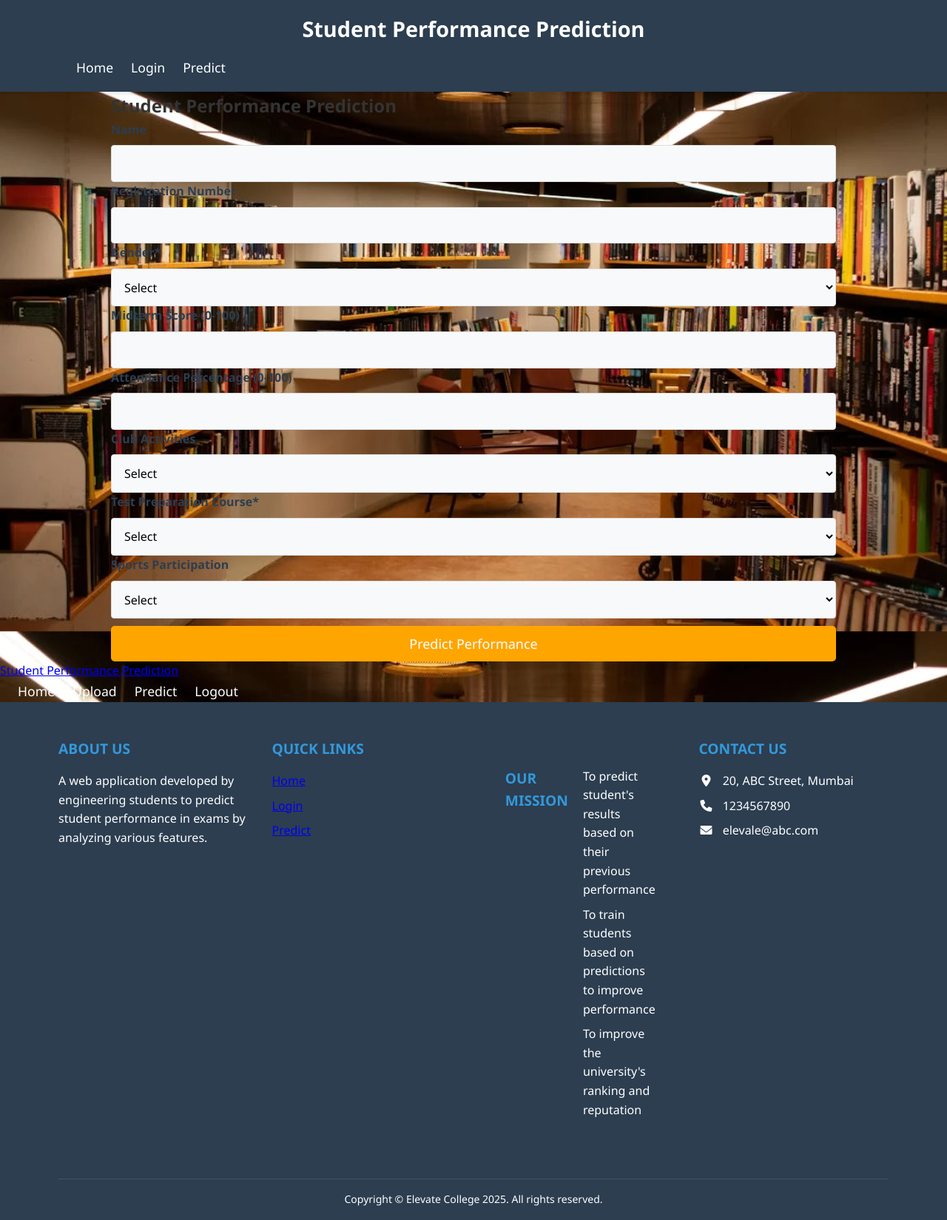
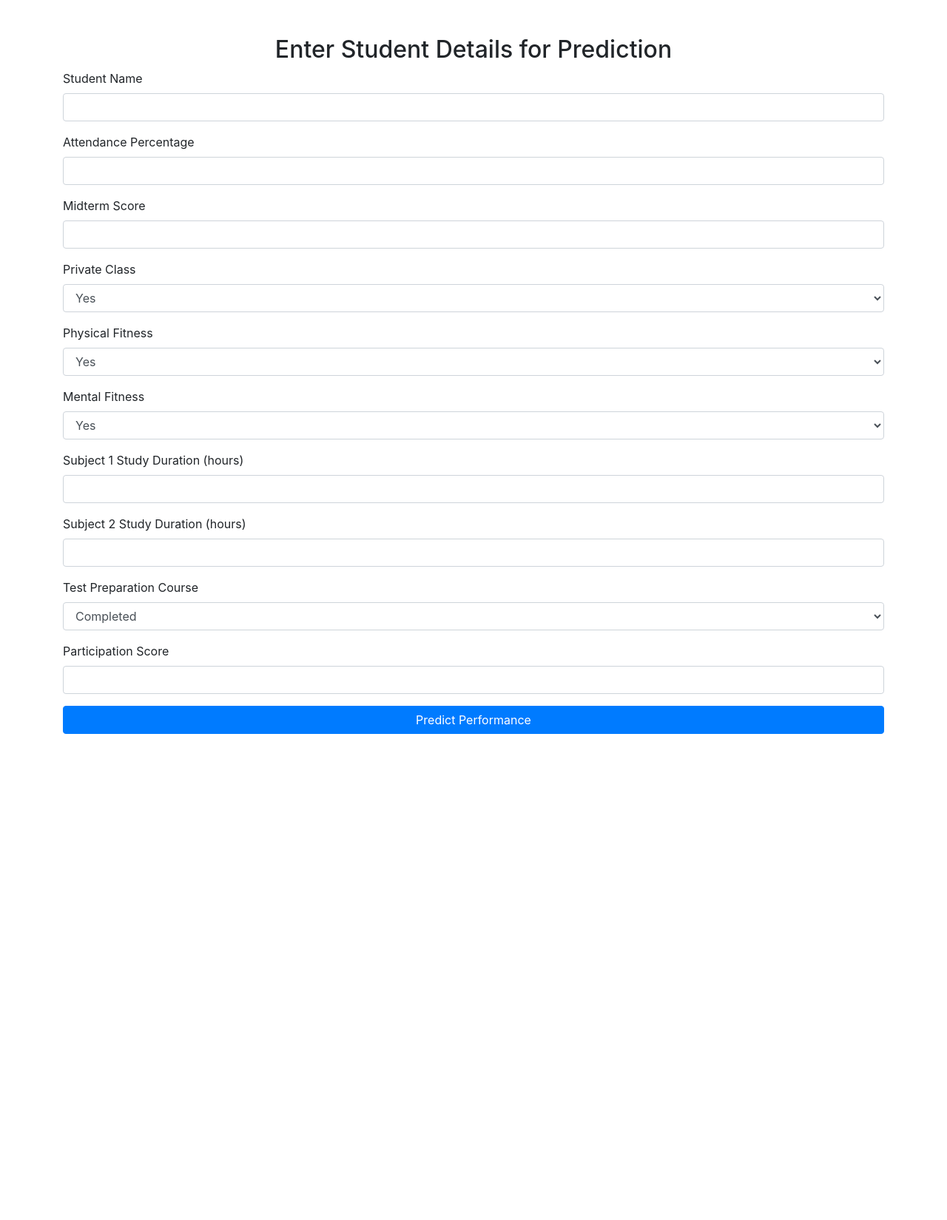
Before and after one commit to Priyathevar26/Predicting-Student-Performance, a Flask app: page /predict in a window 1280 px wide. Shown: the whole page at 74% size. After the commit the page ends 992 px from the top, so only its background shows below. Run offline with Flask 3, Linux system fonts and the light colour scheme; the visitor is signed in with stand-in values (Sample User, id 1); some libraries are stand-ins or nearby versions.

Commit message:
prediction commit

```diff
--- a/Predicting-Student-Performance-Using-Machine-Learning/app.py
+++ b/Predicting-Student-Performance-Using-Machine-Learning/app.py
@@ -156,24 +156,16 @@ def predict():
             model_path = os.path.join(app.config['UPLOAD_FOLDER'], f"model_{session.get('current_file_id')}.pkl")
             model_data = joblib.load(model_path)
             model = model_data['model']
+            trained_features = model_data['features']
 
-            # Prepare features in EXACT order used during training
-            features = [
-                student_data['attendance_percent'],
-                student_data['midterm_score'],
-                student_data['private_class'],
-                student_data['physical_fitness'],
-                student_data['mental_fitness'],
-                student_data['subject1_duration'],
-                student_data['subject2_duration'],
-                student_data['test_preparation_course'],
-                student_data['participation_score']
-            ]
+            # Prepare features in the exact order used during training
+            features = [student_data[feature] for feature in trained_features]
 
             # Validate feature count
-            if len(features) != 9:
-                raise ValueError(f"Expected 9 features, got {len(features)}")
+            if len(features) != len(trained_features):
+                raise ValueError(f"Expected {len(trained_features)} features, got {len(features)}")
 
+            # Make prediction
             prediction = model.predict([features])[0]
 
             # Performance evaluation
@@ -182,11 +174,12 @@ def predict():
                 feedback = "Your performance is excellent! Keep up the good work."
             elif prediction >= 60:
                 performance = "Good"
-                feedback = "According to our analysis, your performance is good. You just need to practise enough to remain in touch with the subjects and not lose your hold. Keep it up."
+                feedback = "Your performance is good. Keep practising!"
             else:
                 performance = "Needs Improvement"
-                feedback = "Your performance needs improvement. Consider spending more time studying and seek help from teachers if needed."
+                feedback = "Your performance needs improvement. Consider seeking help if necessary."
 
+            # Render result template
             return render_template("prediction_results.html",
                                  student_data=student_data,
                                  score=round(prediction, 2),
@@ -195,9 +188,9 @@ def predict():
 
         except Exception as e:
             flash(f"Error during prediction: {str(e)}", "danger")
-            return redirect(url_for("predict"))
+            return redirect(url_for("predict"))  # ✅ fixed this line
 
-    return render_template("detailed_predict.html")
+    return render_template("predict.html")
 
 @app.route('/upload', methods=['GET', 'POST'])
 def upload_file():
@@ -306,8 +299,6 @@ def train_model():
         X = df[available_features]
         y = df['final_score']
 
-        # Rest of your training code...
-
         # Train/test split
         X_train, X_test, y_train, y_test = train_test_split(X, y, test_size=0.2, random_state=42)
 
@@ -317,10 +308,15 @@ def train_model():
 
         # Save model
         model_path = os.path.join(app.config['UPLOAD_FOLDER'], f"model_{data_file.id}.pkl")
-        joblib.dump(model, model_path)
+        joblib.dump({'model': model, 'features': available_features}, model_path)
 
-        # Feature importance
-        importance = dict(zip(features, model.feature_importances_))
+        # Load the model and features
+        model_data = joblib.load(model_path)
+        model = model_data['model']
+        trained_features = model_data['features']
+
+        # Feature importance calculation
+        importance = dict(zip(trained_features, model.feature_importances_))
 
         return jsonify({
             'success': True,
--- a/Predicting-Student-Performance-Using-Machine-Learning/templates/detailed_predict.html
+++ b/Predicting-Student-Performance-Using-Machine-Learning/templates/detailed_predict.html
@@ -1,93 +1,88 @@
-{% extends "base.html" %}
+<!DOCTYPE html>
+<html lang="en">
+<head>
+    <meta charset="UTF-8">
+    <title>Student Performance Prediction</title>
+    <link rel="stylesheet" href="https://stackpath.bootstrapcdn.com/bootstrap/4.5.2/css/bootstrap.min.css">
+</head>
+<body>
+    <div class="container mt-5">
+        <h2 class="text-center">Enter Student Details for Prediction</h2>
 
-{% block content %}
-<div class="container mt-4">
-    <div class="card">
-        <div class="card-header">
-            <h2>Student Performance Prediction</h2>
+        <!-- Flash messages -->
+        {% with messages = get_flashed_messages(with_categories=true) %}
+            {% if messages %}
+                <div class="alert alert-{{ messages[0][0] }}">
+                    {{ messages[0][1] }}
                 </div>
-        <div class="card-body">
-            <form method="POST" action="{{ url_for('predict') }}">
-                <div class="row">
-                    <div class="col-md-6">
+            {% endif %}
+        {% endwith %}
+
+        <form action="{{ url_for('predict') }}" method="POST">
             <div class="form-group">
-                            <label>Name</label>
+                <label for="name">Student Name</label>
                 <input type="text" class="form-control" name="name" required>
             </div>
 
             <div class="form-group">
-                            <label>Registration Number</label>
-                            <input type="text" class="form-control" name="registration_number" required>
+                <label for="attendance_percent">Attendance Percentage</label>
+                <input type="number" class="form-control" name="attendance_percent" step="0.01" required>
             </div>
 
             <div class="form-group">
-                            <label>Gender*</label>
-                            <select class="form-control" name="gender" required>
-                                <option value="Select">Select</option>
-                                <option value="Male">Male</option>
-                                <option value="Female">Female</option>
-                                <option value="Other">Other</option>
-                            </select>
-                        </div>
-                    </div>
-
-                    <div class="col-md-6">
-                        <div class="form-group">
-                            <label>Midterm Score (0-100)</label>
-                            <input type="number" class="form-control" name="midterm_score" min="0" max="100" required>
+                <label for="midterm_score">Midterm Score</label>
+                <input type="number" class="form-control" name="midterm_score" required>
             </div>
 
             <div class="form-group">
-                            <label>Attendance Percentage (0-100)</label>
-                            <input type="number" class="form-control" name="attendance_percent" min="0" max="100" required>
-                        </div>
-                    </div>
+                <label for="private_class">Private Class</label>
+                <select class="form-control" name="private_class">
+                    <option value="YES">Yes</option>
+                    <option value="NO">No</option>
+                </select>
             </div>
 
-                <!-- Additional form fields -->
-                <div class="row mt-3">
-                    <div class="col-md-4">
             <div class="form-group">
-                            <label>Club Activities</label>
-                            <select class="form-control" name="club_activities">
-                                <option value="Select">Select</option>
-                                <option value="Yes">Yes</option>
-                                <option value="No">No</option>
+                <label for="physical_fitness">Physical Fitness</label>
+                <select class="form-control" name="physical_fitness">
+                    <option value="YES">Yes</option>
+                    <option value="NO">No</option>
                 </select>
             </div>
+
+            <div class="form-group">
+                <label for="mental_fitness">Mental Fitness</label>
+                <select class="form-control" name="mental_fitness">
+                    <option value="YES">Yes</option>
+                    <option value="NO">No</option>
+                </select>
             </div>
 
-                    <div class="col-md-4">
             <div class="form-group">
-                            <label>Test Preparation Course*</label>
-                            <select class="form-control" name="test_preparation_course" required>
-                                <option value="Select">Select</option>
-                                <option value="Completed">Completed</option>
-                                <option value="None">None</option>
+                <label for="subject1_duration">Subject 1 Study Duration (hours)</label>
+                <input type="number" class="form-control" name="subject1_duration" step="0.1" required>
+            </div>
+
+            <div class="form-group">
+                <label for="subject2_duration">Subject 2 Study Duration (hours)</label>
+                <input type="number" class="form-control" name="subject2_duration" step="0.1" required>
+            </div>
+
+            <div class="form-group">
+                <label for="test_preparation_course">Test Preparation Course</label>
+                <select class="form-control" name="test_preparation_course">
+                    <option value="completed">Completed</option>
+                    <option value="not_completed">Not Completed</option>
                 </select>
             </div>
+
+            <div class="form-group">
+                <label for="participation_score">Participation Score</label>
+                <input type="number" class="form-control" name="participation_score" required>
             </div>
 
-                    <div class="col-md-4">
-                        <div class="form-group">
-                            <label>Sports Participation</label>
-                            <select class="form-control" name="sports">
-                                <option value="Select">Select</option>
-                                <option value="None">None</option>
-                                <option value="School">School Level</option>
-                                <option value="National">National Level</option>
-                            </select>
-                        </div>
-                    </div>
-                </div>
-
-                <div class="form-group mt-4">
-                    <button type="submit" class="btn btn-primary btn-block">
-                        Predict Performance
-                    </button>
-                </div>
+            <button type="submit" class="btn btn-primary btn-block">Predict Performance</button>
         </form>
     </div>
-    </div>
-</div>
-{% endblock %}
+</body>
+</html>
--- a/Predicting-Student-Performance-Using-Machine-Learning/templates/predict.html
+++ b/Predicting-Student-Performance-Using-Machine-Learning/templates/predict.html
@@ -1,52 +1,88 @@
-{% extends "base.html" %}
+<!DOCTYPE html>
+<html lang="en">
+<head>
+    <meta charset="UTF-8">
+    <title>Student Performance Prediction</title>
+    <link rel="stylesheet" href="https://stackpath.bootstrapcdn.com/bootstrap/4.5.2/css/bootstrap.min.css">
+</head>
+<body>
+    <div class="container mt-5">
+        <h2 class="text-center">Enter Student Details for Prediction</h2>
 
-{% block content %}
-<div class="container mt-4">
-    <div class="card">
-        <div class="card-header">
-            <h2>Student Performance Prediction</h2>
+        <!-- Flash messages -->
+        {% with messages = get_flashed_messages(with_categories=true) %}
+            {% if messages %}
+                <div class="alert alert-{{ messages[0][0] }}">
+                    {{ messages[0][1] }}
                 </div>
-        <div class="card-body">
-            <form method="POST" action="{{ url_for('predict') }}">
-                <div class="row">
-                    <div class="col-md-6">
+            {% endif %}
+        {% endwith %}
+
+        <form action="{{ url_for('predict') }}" method="POST">
             <div class="form-group">
                 <label for="name">Student Name</label>
-                            <input type="text" class="form-control" id="name" name="name" required>
+                <input type="text" class="form-control" name="name" required>
             </div>
 
             <div class="form-group">
-                            <label for="midterm_score">Midterm Score (0-100)</label>
-                            <input type="number" class="form-control" id="midterm_score" name="midterm_score"
-                                   min="0" max="100" required>
-                        </div>
-                    </div>
-
-                    <div class="col-md-6">
-                        <div class="form-group">
-                            <label for="attendance">Attendance Percentage (0-100)</label>
-                            <input type="number" class="form-control" id="attendance" name="attendance"
-                                   min="0" max="100" required>
+                <label for="attendance_percent">Attendance Percentage</label>
+                <input type="number" class="form-control" name="attendance_percent" step="0.01" required>
             </div>
 
             <div class="form-group">
-                            <label for="test_prep">Test Preparation Course</label>
-                            <select class="form-control" id="test_prep" name="test_prep" required>
-                                <option value="">Select</option>
-                                <option value="completed">Completed</option>
-                                <option value="none">None</option>
+                <label for="midterm_score">Midterm Score</label>
+                <input type="number" class="form-control" name="midterm_score" required>
+            </div>
+
+            <div class="form-group">
+                <label for="private_class">Private Class</label>
+                <select class="form-control" name="private_class">
+                    <option value="YES">Yes</option>
+                    <option value="NO">No</option>
                 </select>
             </div>
-                    </div>
+
+            <div class="form-group">
+                <label for="physical_fitness">Physical Fitness</label>
+                <select class="form-control" name="physical_fitness">
+                    <option value="YES">Yes</option>
+                    <option value="NO">No</option>
+                </select>
             </div>
 
-                <div class="form-group mt-4">
-                    <button type="submit" class="btn btn-primary btn-block">
-                        <i class="fas fa-calculator"></i> Predict Performance
-                    </button>
+            <div class="form-group">
+                <label for="mental_fitness">Mental Fitness</label>
+                <select class="form-control" name="mental_fitness">
+                    <option value="YES">Yes</option>
+                    <option value="NO">No</option>
+                </select>
             </div>
+
+            <div class="form-group">
+                <label for="subject1_duration">Subject 1 Study Duration (hours)</label>
+                <input type="number" class="form-control" name="subject1_duration" step="0.1" required>
+            </div>
+
+            <div class="form-group">
+                <label for="subject2_duration">Subject 2 Study Duration (hours)</label>
+                <input type="number" class="form-control" name="subject2_duration" step="0.1" required>
+            </div>
+
+            <div class="form-group">
+                <label for="test_preparation_course">Test Preparation Course</label>
+                <select class="form-control" name="test_preparation_course">
+                    <option value="completed">Completed</option>
+                    <option value="not_completed">Not Completed</option>
+                </select>
+            </div>
+
+            <div class="form-group">
+                <label for="participation_score">Participation Score</label>
+                <input type="number" class="form-control" name="participation_score" required>
+            </div>
+
+            <button type="submit" class="btn btn-primary btn-block">Predict Performance</button>
         </form>
     </div>
-    </div>
-</div>
-{% endblock %}
+</body>
+</html>
```
Also changed, not shown: Predicting-Student-Performance-Using-Machine-Learning/templates/prediction_results.html (+29 -82 lines), 4 other files. Lines whose indentation alone changed are shown as unchanged.
